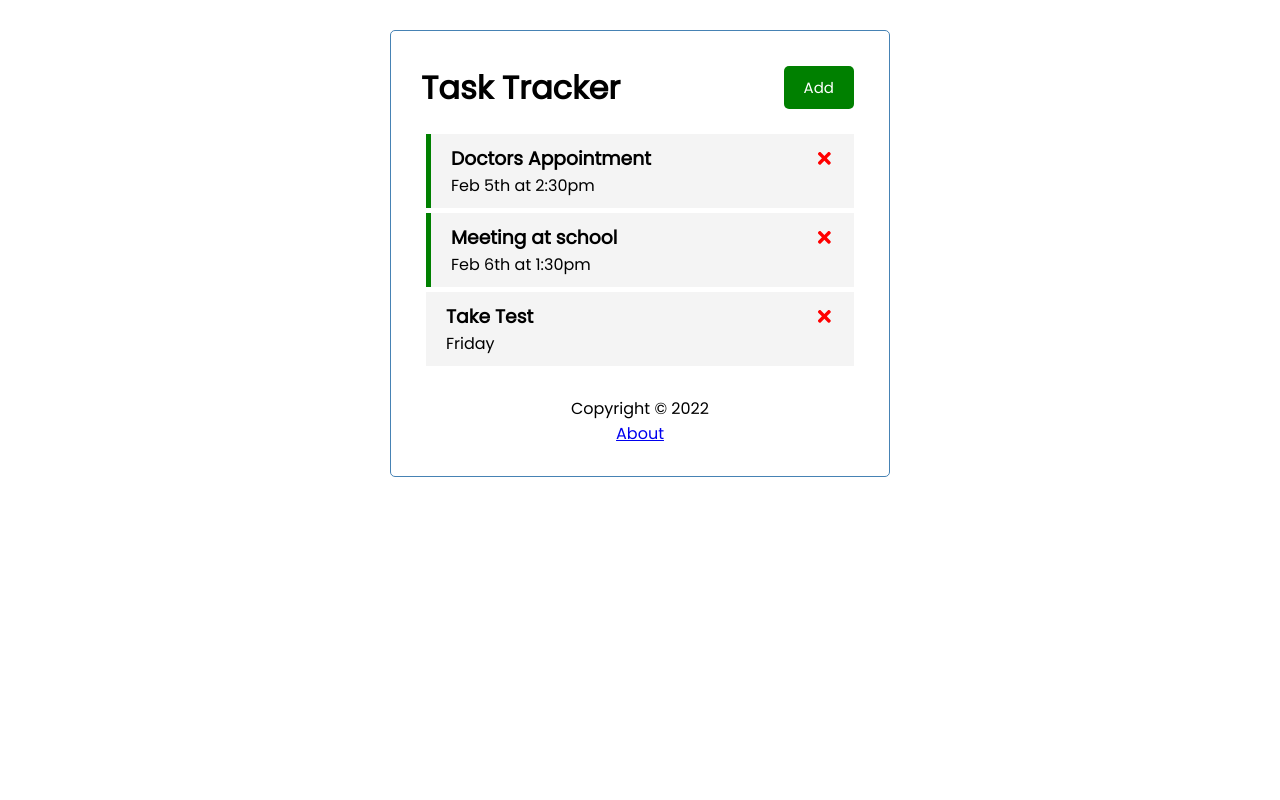
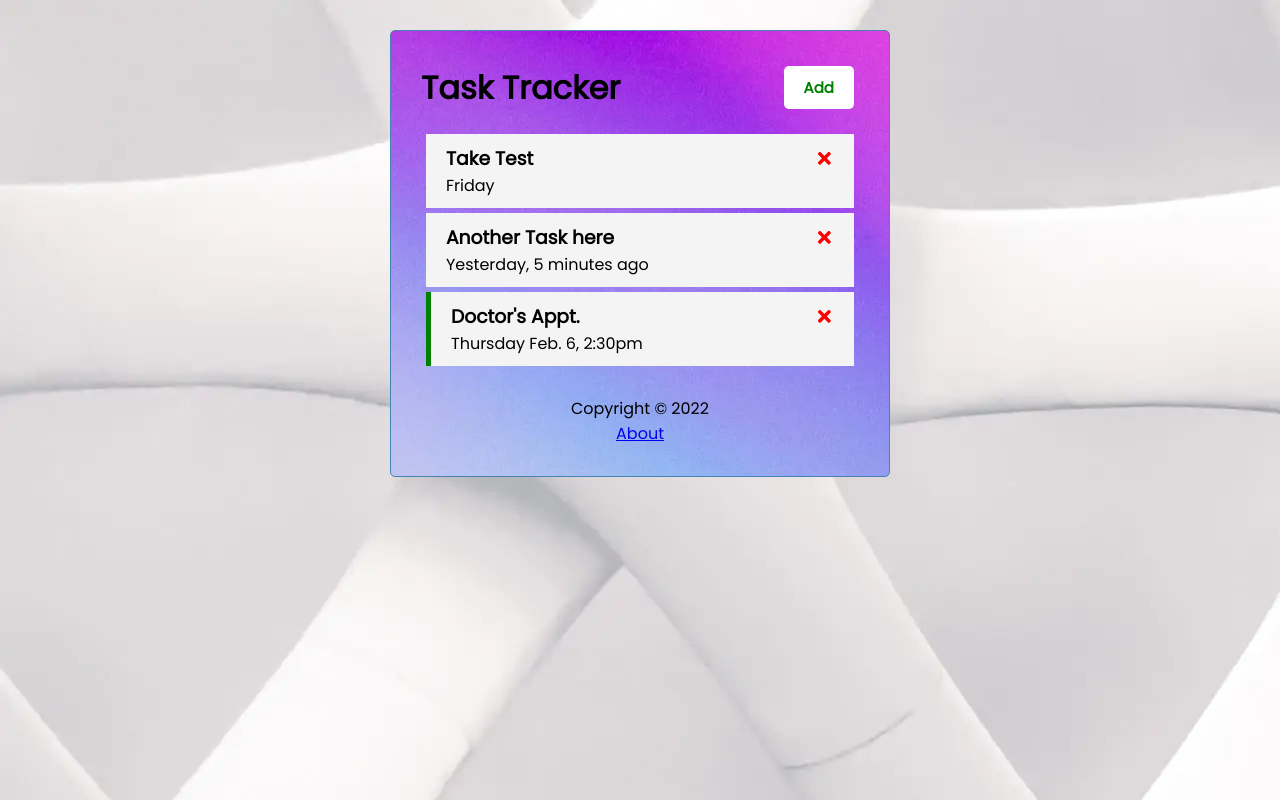
Before and after one commit to ThomasStrong/react-tasker, a React (Create React App) app: page / in a window 1280 px wide. Built offline with nearby package versions, Linux system fonts and the light colour scheme; data requests are answered from the project's data file.

Commit message:
Add background imgs and some styling

```diff
--- a/db.json
+++ b/db.json
@@ -1,22 +1,22 @@
 {
   "tasks": [
-    {
-      "id": 1,
-      "text": "Doctors Appointment",
-      "day": "Feb 5th at 2:30pm",
-      "reminder": true
-    },
-    {
-      "id": 2,
-      "text": "Meeting at school",
-      "day": "Feb 6th at 1:30pm",
-      "reminder": true
-    },
     {
       "text": "Take Test",
       "day": "Friday",
       "reminder": false,
       "id": 3
+    },
+    {
+      "text": "Another Task here",
+      "day": "Yesterday, 5 minutes ago",
+      "reminder": false,
+      "id": 4
+    },
+    {
+      "text": "Doctor's Appt.",
+      "day": "Thursday Feb. 6, 2:30pm",
+      "reminder": true,
+      "id": 5
     }
   ]
 }
--- a/src/components/Button.js
+++ b/src/components/Button.js
@@ -2,11 +2,7 @@ import PropTypes from "prop-types";
 
 const Button = ({ color, text, onClick }) => {
   return (
-    <button
-      onClick={onClick}
-      style={{ backgroundColor: color }}
-      className="btn"
-    >
+    <button onClick={onClick} style={{ color: color }} className="btn">
       {text}
     </button>
   );
--- a/src/index.css
+++ b/src/index.css
@@ -8,6 +8,8 @@
 
 body {
   font-family: "Poppins", sans-serif;
+  background-color: antiquewhite;
+  background-image: url("img/whiteweb.webp");
 }
 
 .container {
@@ -18,6 +20,8 @@ body {
   border: 1px solid steelblue;
   padding: 30px;
   border-radius: 5px;
+  background: mediumblue url("img/abstractback.webp");
+  background-position: 30% 50%;
 }
 
 .header {
@@ -29,8 +33,8 @@ body {
 
 .btn {
   display: inline-block;
-  background: #000;
-  color: #fff;
+  background: #fff;
+  color: #000;
   border: none;
   padding: 10px 20px;
   margin: 5px;
@@ -38,6 +42,7 @@ body {
   cursor: pointer;
   text-decoration: none;
   font-size: 15px;
+  font-weight: 900;
   font-family: inherit;
 }
 
```
Also changed, not shown: src/img/abstractback.webp (added), src/img/whiteweb.webp (added).
